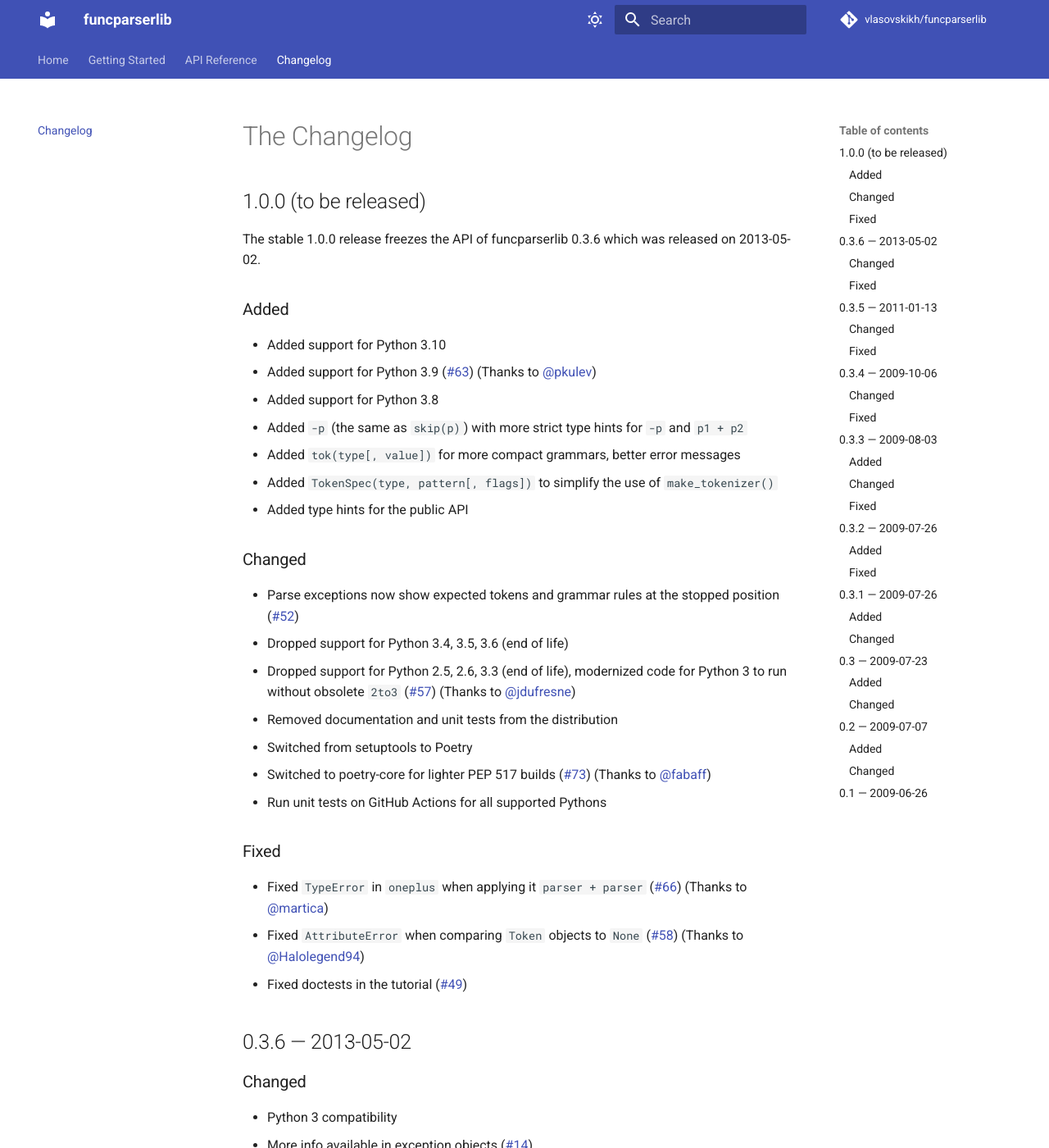
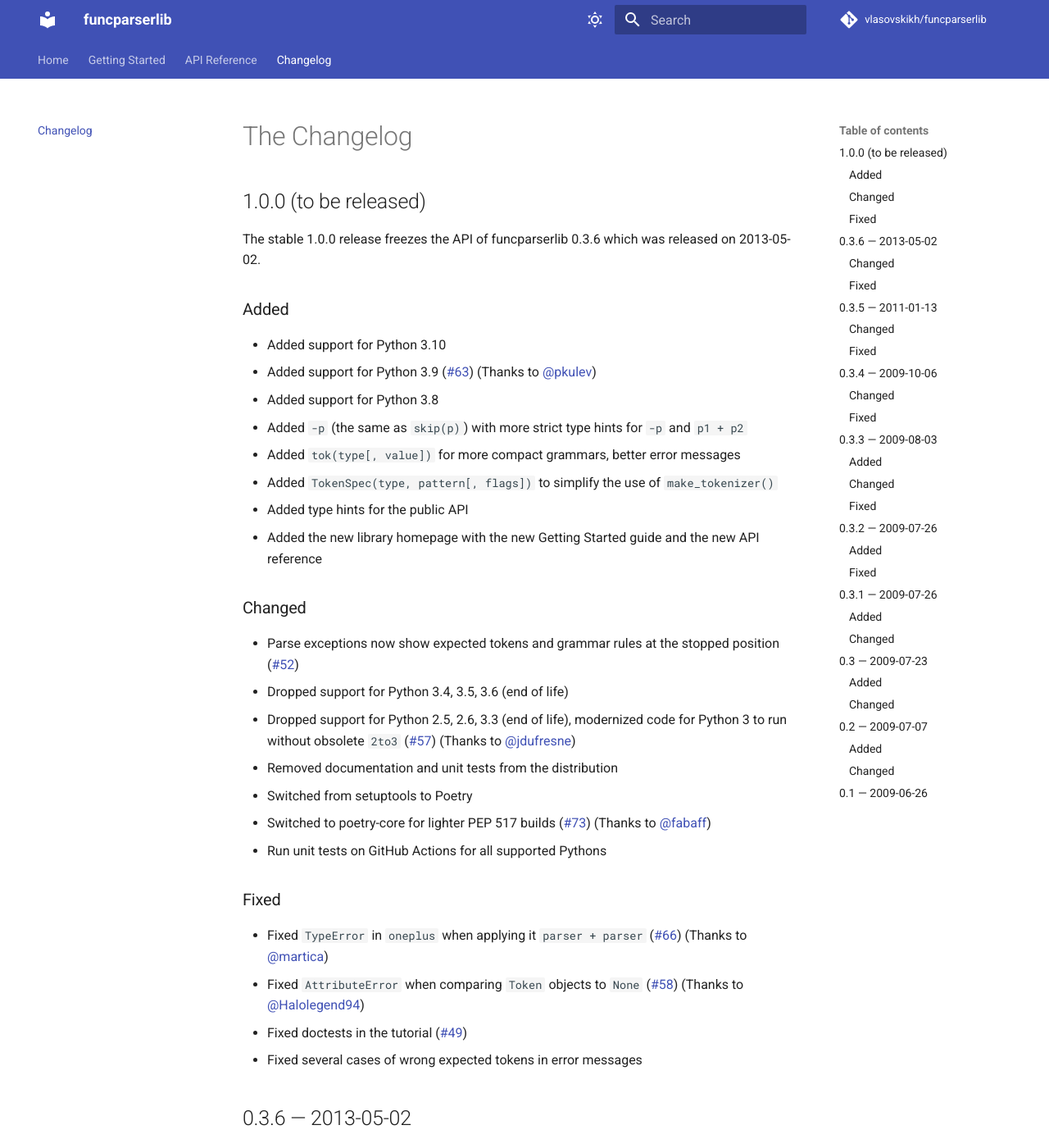
Before and after one commit to vlasovskikh/funcparserlib, an MkDocs documentation site: the page built from docs/changes.md, in a window 1280 px wide and 1400 px high. Shown: the whole window at 82% size. Built offline with MkDocs 1.6.1 and Material for MkDocs 9.7.7, drawn with Linux system fonts in a browser that asks for light colours; comment, search, counter and statistics services are not loaded.

Commit message:
Updated the changelog

```diff
--- a/docs/changes.md
+++ b/docs/changes.md
@@ -18,6 +18,8 @@
 * Added `tok(type[, value])` for more compact grammars, better error messages
 * Added `TokenSpec(type, pattern[, flags])` to simplify the use of `make_tokenizer()`
 * Added type hints for the public API
+* Added the new library homepage with the new Getting Started guide and the new API
+  reference
 
 ### Changed
 
@@ -45,6 +47,7 @@
   (Thanks to [@Halolegend94](https://github.com/Halolegend94))
 * Fixed doctests in the tutorial
   ([#49](https://github.com/vlasovskikh/funcparserlib/issues/49))
+* Fixed several cases of wrong expected tokens in error messages
 
 
 0.3.6 — 2013-05-02
```
